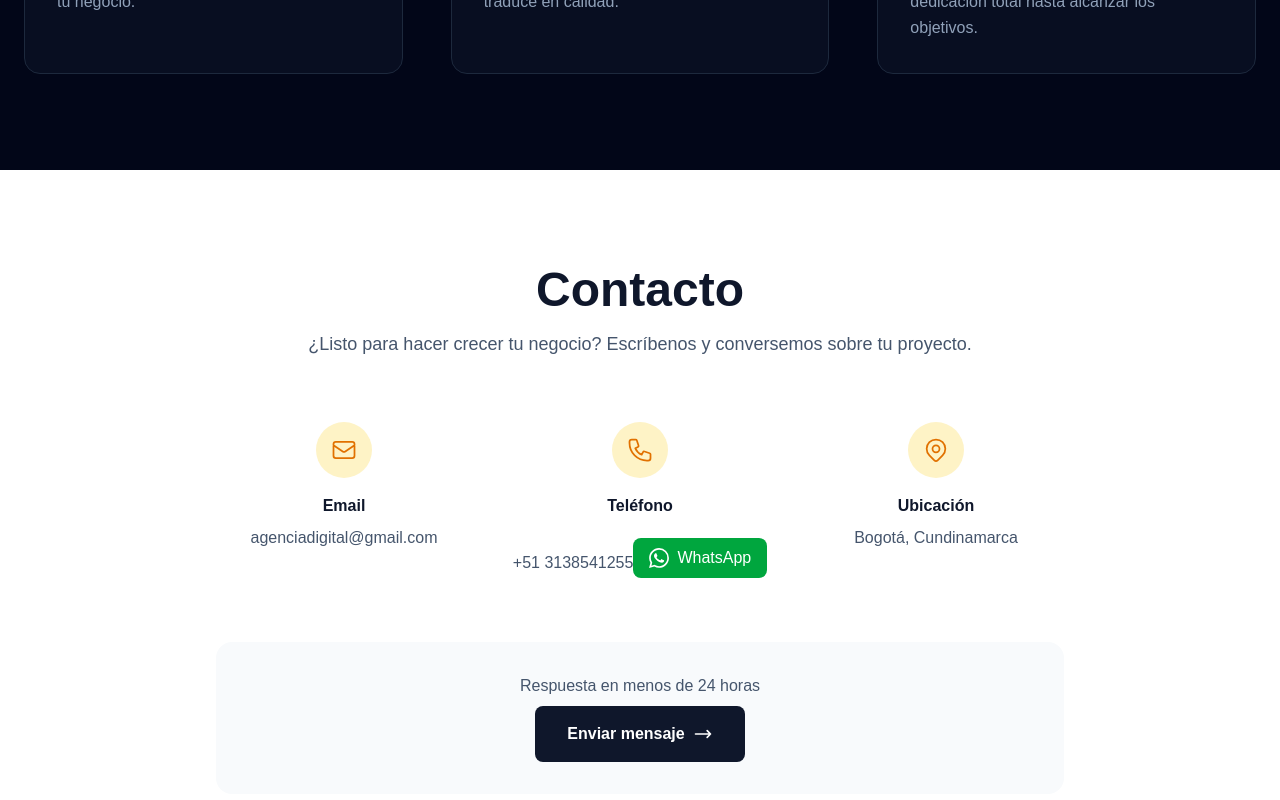
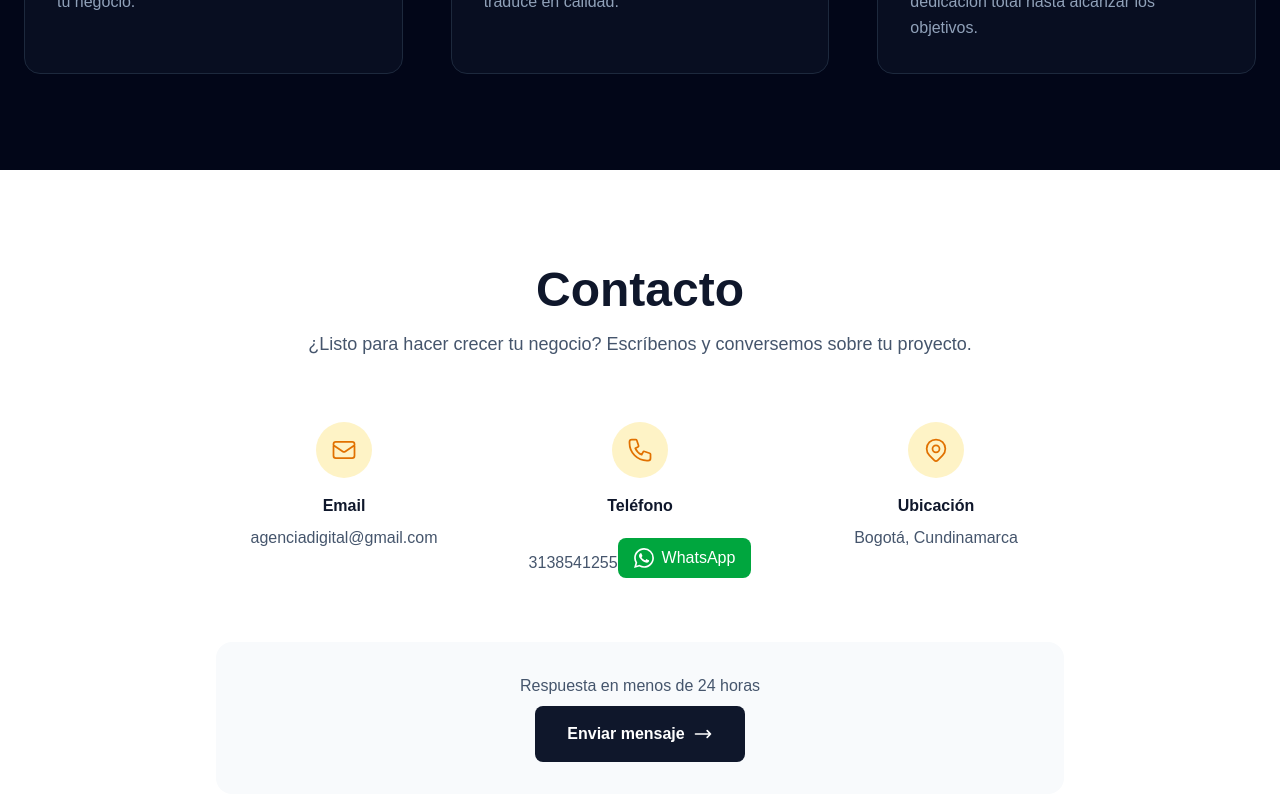
Before and after one commit to Drugecuellar/agencia-digital, a Next.js app: page / in a window 1280 px wide. Shown: the part 3388-4188 px from the top of the page. Built offline with nearby package versions, Linux system fonts and the light colour scheme.

Commit message:
update components

```diff
--- a/app/components/Contact.tsx
+++ b/app/components/Contact.tsx
@@ -56,10 +56,10 @@ export default function Contact() {
             </div>
             <h3 className="font-semibold text-slate-900 mb-2">Teléfono</h3>
             <a
-              href="tel:+513138541255"
+              href="tel: 3138541255"
               className="text-slate-600 hover:text-amber-500 transition-colors"
             >
-              +51 3138541255
+               3138541255
             </a>
             <a
               href="https://wa.me/513138541255"
```
